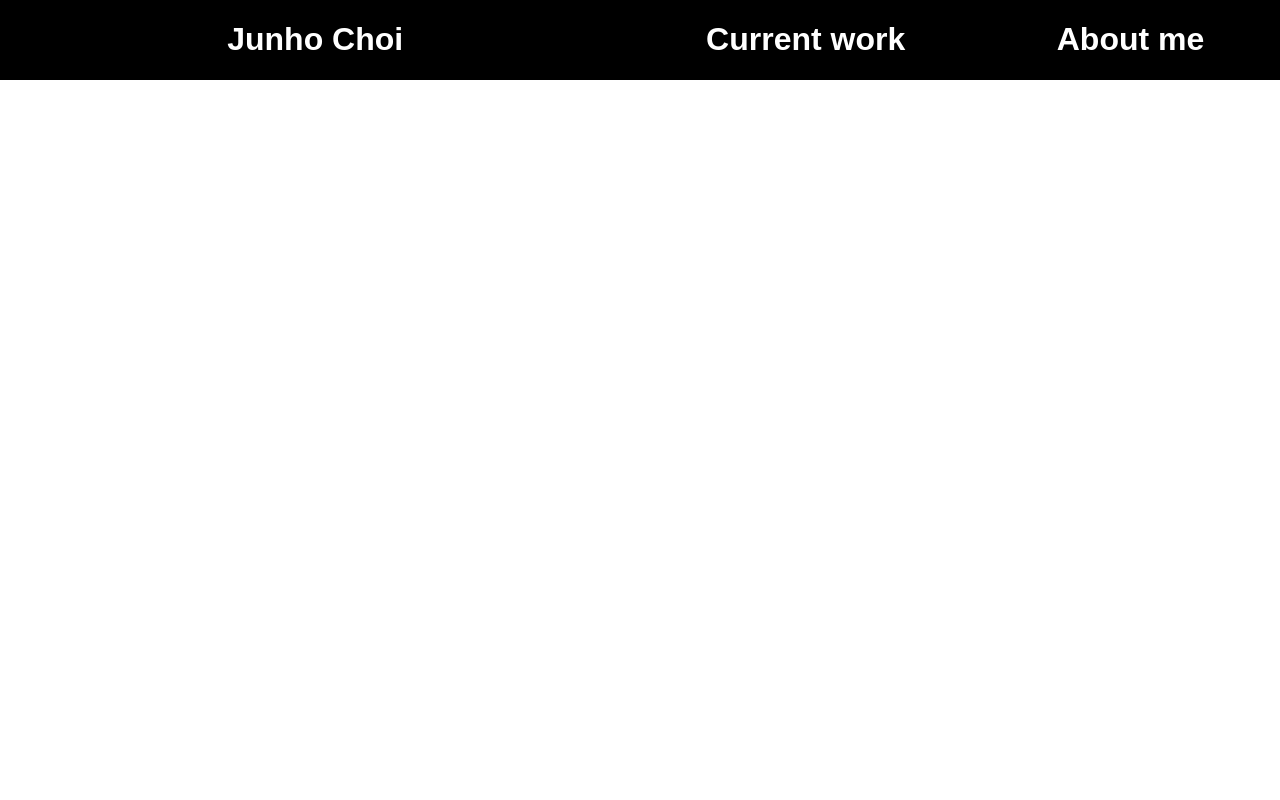
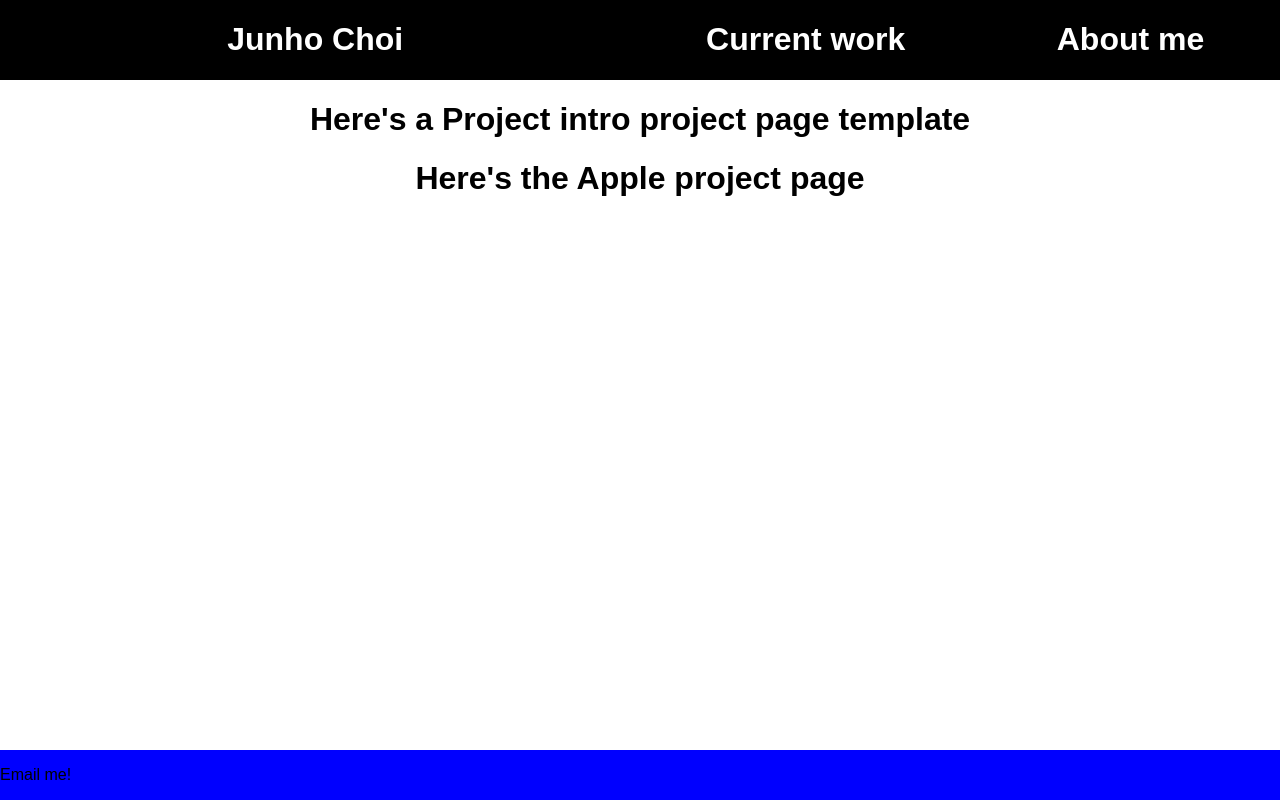
Before and after one commit to choiboy92/my-portfolio, a React (Create React App) app: page /appleintern in a window 1280 px wide. Built offline with nearby package versions, Linux system fonts and the light colour scheme.

Commit message:
Setup project templates

```diff
--- a/src/App.css
+++ b/src/App.css
@@ -27,6 +27,14 @@ header {
   background-color: black;
   top:0;
 }
+
+footer {
+  display: flex;
+  width: 100%;
+  background-color: blue;
+  margin-top: auto;
+}
+
 .title {
   display: flex;
   flex-grow: 1;
--- a/src/App.js
+++ b/src/App.js
@@ -3,6 +3,7 @@ import { BrowserRouter,Routes, Route, Link } from 'react-router-dom';
 import HomePage from './HomePage.js';
 import AboutPage from './About.js';
 import CurrentWorkPage from './currentWork.js';
+import Apple from './Projects/Apple.js';
 
 function App() {
   return (
@@ -18,7 +19,12 @@ function App() {
         <Route exact path="/" element={<HomePage/>} />
         <Route path="/currentwork" element={<CurrentWorkPage/>} />
         <Route path="/about" element={<AboutPage/>} />
+        <Route path="/appleintern" element={<Apple/>} />
+
       </Routes>
+      <footer>
+        <p>Email me!</p>
+      </footer>
     </div>
     </BrowserRouter>
 
--- a/src/Cube/Cube.js
+++ b/src/Cube/Cube.js
@@ -9,7 +9,7 @@ class LogoCube extends React.Component {
             <div style={{width: 400, height: 400}}>
             <Cube size={400} index="front">
                 <div className="cubeFaceItem" style={{backgroundColor: 'orange',}}>
-                  <h1 style={{}}>Apple</h1>
+                  <Link to="/appleintern" className="title"><h1 style={{}}>Apple</h1></Link>
                 </div>
                 <div className="cubeFaceItem" style={{backgroundColor: 'green'}}>
                   <h1 style={{}}>Engineering Design</h1>
--- /dev/null
+++ b/src/Projects/Apple.js
@@ -0,0 +1,13 @@
+import React from "react";
+import ProjectIntro from "./ProjectPage_intro.js";
+
+function Apple(props) {
+  return (
+    <div>
+    <ProjectIntro></ProjectIntro>
+      <h1>Here's the Apple project page</h1>
+    </div>
+  )
+}
+
+export default Apple;
--- /dev/null
+++ b/src/Projects/ProjectPage_intro.js
@@ -0,0 +1,11 @@
+import React from "react"
+
+function ProjectIntro(props) {
+  return (
+    <div>
+      <h1>Here's a Project intro project page template</h1>
+    </div>
+  )
+}
+
+export default ProjectIntro;
```
